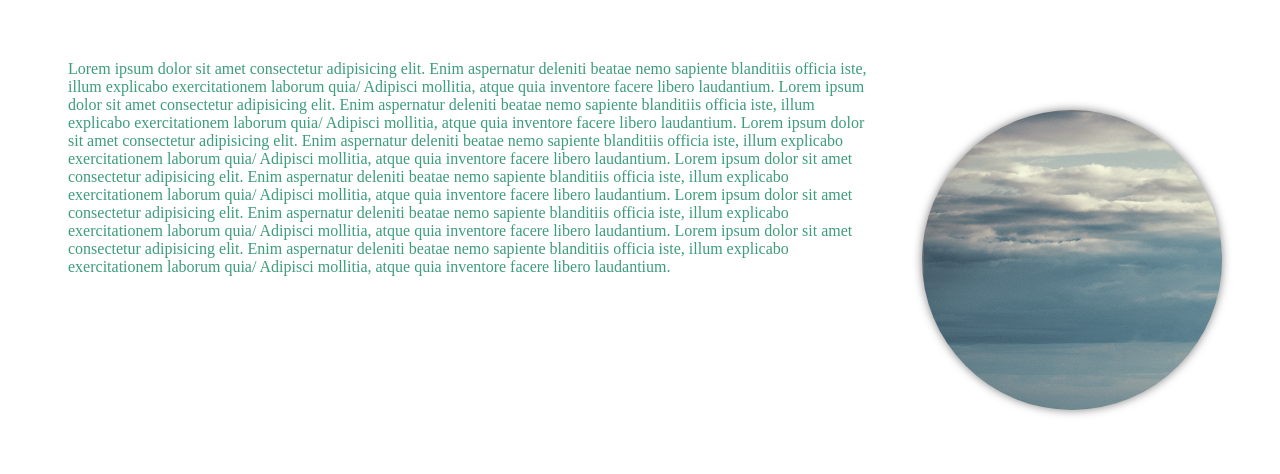
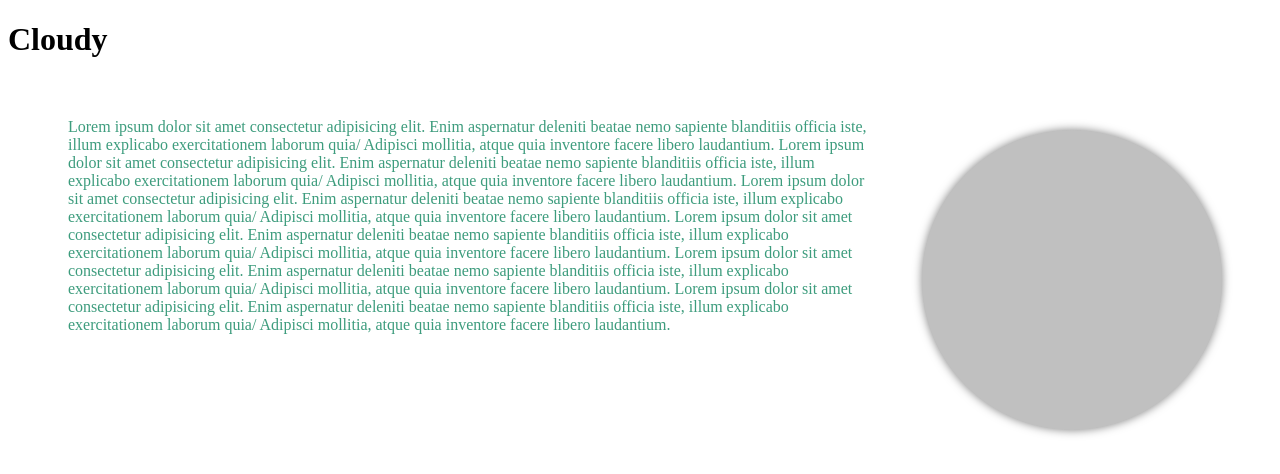
Before and after one commit to Begaiym14/my-fifth-work-, a plain HTML site: page index.html in a window 1280 px wide. Drawn offline with Linux system fonts and the light colour scheme.

Commit message:
added h1

```diff
--- a/index.html
+++ b/index.html
@@ -8,7 +8,8 @@
     <link rel="stylesheet" href="./style.css">
 </head>
 <body>
-    <div class="example">
+    <h1>Cloudy</h1>
+    <div class="example"
         <img src="./image.jpg" alt="">
     </div>
     <p>Lorem ipsum dolor sit amet consectetur
```
